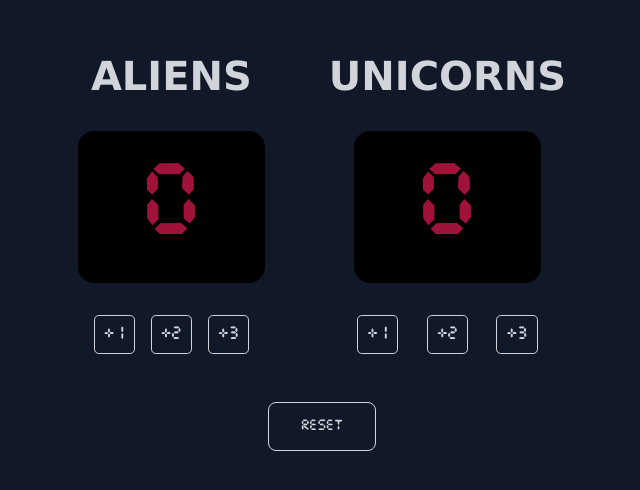
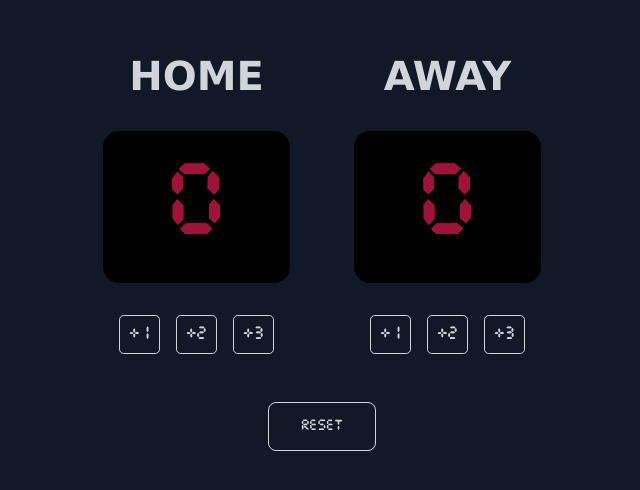
Before and after one commit to Abdelrahman-Almansory/BasketballScoreboard, a website built with webpack: page index.html in a window 1280 px wide. Shown: the part 148-638 px from the top of the page, without its empty margins (318-958 px from the left). Built offline with nearby package versions, Linux system fonts and the light colour scheme.

Commit message:
Updated ScoreBoard Headers

```diff
--- a/index.html
+++ b/index.html
@@ -10,7 +10,7 @@
     <main>
       <div class="scoreboard-container">
         <div class="scoreboard-card">
-          <h1 class="scoreboard-title" id="home-title">Aliens</h1>
+          <h1 class="scoreboard-title" id="home-title">Home</h1>
           <div class="scoreboard-score">
             <span class="score" id="home-score">0</span>
           </div>
@@ -21,7 +21,7 @@
           </div>
         </div>
         <div class="scoreboard-card">
-          <h1 class="scoreboard-title" id="guest-title">Unicorns</h1>
+          <h1 class="scoreboard-title" id="guest-title">Away</h1>
           <div class="scoreboard-score">
             <span class="score" id="guest-score">0</span>
           </div>
```
